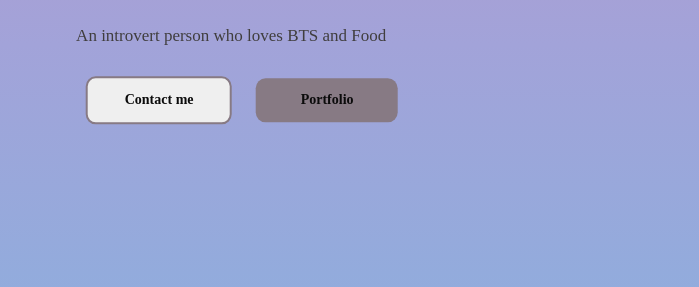
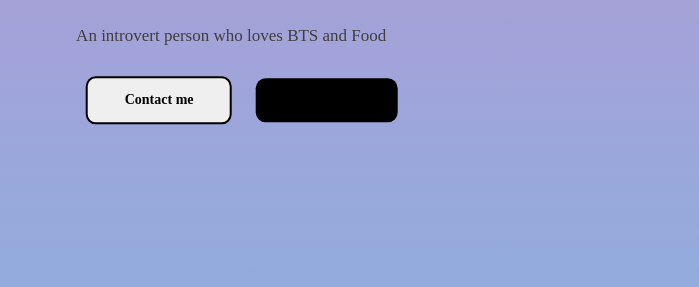
Before and after one commit to shevakurniaa/web-portofolio, a plain HTML site: page index.html in a window 1280 px wide. Shown: the part 382-669 px from the top of the page, 0-699 px from the left. Drawn offline with Linux system fonts and the light colour scheme.

Commit message:
Update style.css

```diff
--- a/style.css
+++ b/style.css
@@ -108,13 +108,13 @@ nav ul li a{
 }
 
 .hire-btn{
-    border: 2px solid #877a84;
-    color: #0b0b0b;
+    border: 2px solid #000000;
+    color: #white;
 }
 
 .down-cv{
-    background-color: #877a84;
-    color: #0b0b0b;
+    background-color: #000000;
+    color: #white;
     border: none;
 }
 
```
